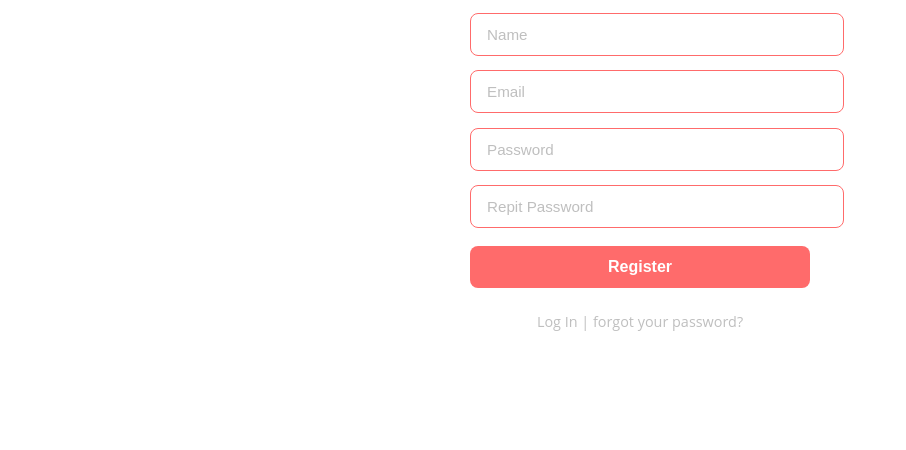
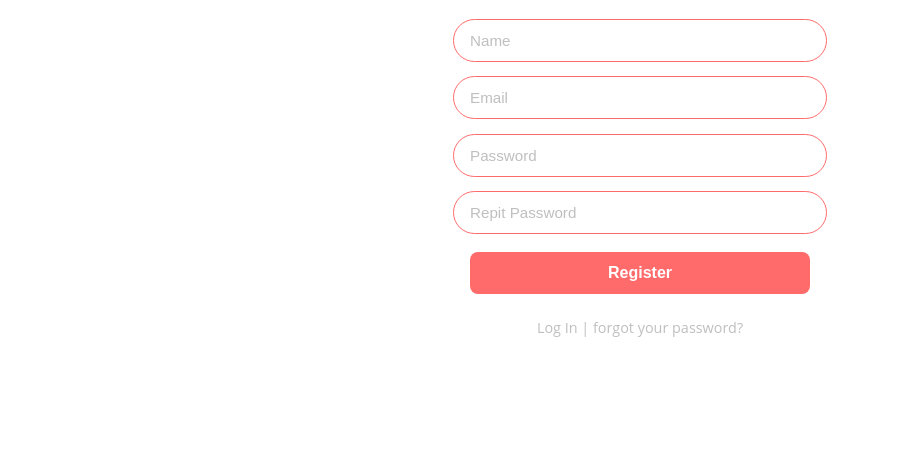
Before and after one commit to RentallPe/RentallPe, a plain HTML site: page src/html/register.html in a window 1280 px wide. Shown: the part 372-822 px from the top of the page, without its empty margins (0-906 px from the left). Drawn offline with Linux system fonts and the light colour scheme.

Commit message:
style: fix authentication style
Centered authentication items

```diff
--- a/src/style/login.css
+++ b/src/style/login.css
@@ -1,7 +1,8 @@
 :root {
   --clr-primary: #ff6b6b;
   --clr-primary-dark: #ff5151;
-  --radius-md: 8px;
+  --radius-md: 25px;
+  --radius-btn: 8px;
   font-family: "Open Sans", Arial, sans-serif;
 }
 
@@ -20,6 +21,9 @@ body {
 .login-box {
   width: min(90%, 340px);
   text-align: center;
+  display: flex;
+  flex-direction: column;
+  align-items: center;
 }
 
 /* ===== Logo ===== */
@@ -70,7 +74,7 @@ body {
   width: 100%;
   padding: 0.75rem 1rem;
   border: none;
-  border-radius: var(--radius-md);
+  border-radius: var(--radius-btn);
   background: var(--clr-primary);
   color: #fff;
   font-weight: 700;
--- a/src/style/register.css
+++ b/src/style/register.css
@@ -1,7 +1,8 @@
 :root {
   --clr-primary: #ff6b6b;
   --clr-primary-dark: #ff5151;
-  --radius-md: 8px;
+  --radius-md: 25px;
+  --radius-btn: 8px;
   font-family: "Open Sans", Arial, sans-serif;
 }
 
@@ -19,6 +20,9 @@ body{
 .auth-box{
   width:min(90%,340px);
   text-align:center;
+  display: flex;
+  flex-direction: column;
+  align-items: center;
 }
 
 /* logo */
@@ -57,17 +61,17 @@ body{
 
 /* button */
 .auth-btn{
-  width:100%;
-  padding:.75rem 1rem;
-  border:none;
-  border-radius:var(--radius-md);
-  background:var(--clr-primary);
-  color:#fff;
-  font-weight:700;
-  font-size:1rem;
-  cursor:pointer;
-  margin-top:.25rem;
-  transition:background .2s ease;
+  width: 100%;
+  padding: 0.75rem 1rem;
+  border: none;
+  border-radius: var(--radius-btn);
+  background: var(--clr-primary);
+  color: #fff;
+  font-weight: 700;
+  font-size: 1rem;
+  cursor: pointer;
+  margin-top: 0.25rem;
+  transition: background 0.2s ease;;
 }
 .auth-btn:hover{background:var(--clr-primary-dark)}
 
```
Also changed, not shown: index.html (+6 -6 lines), src/html/register.html (+0 -4 lines).
